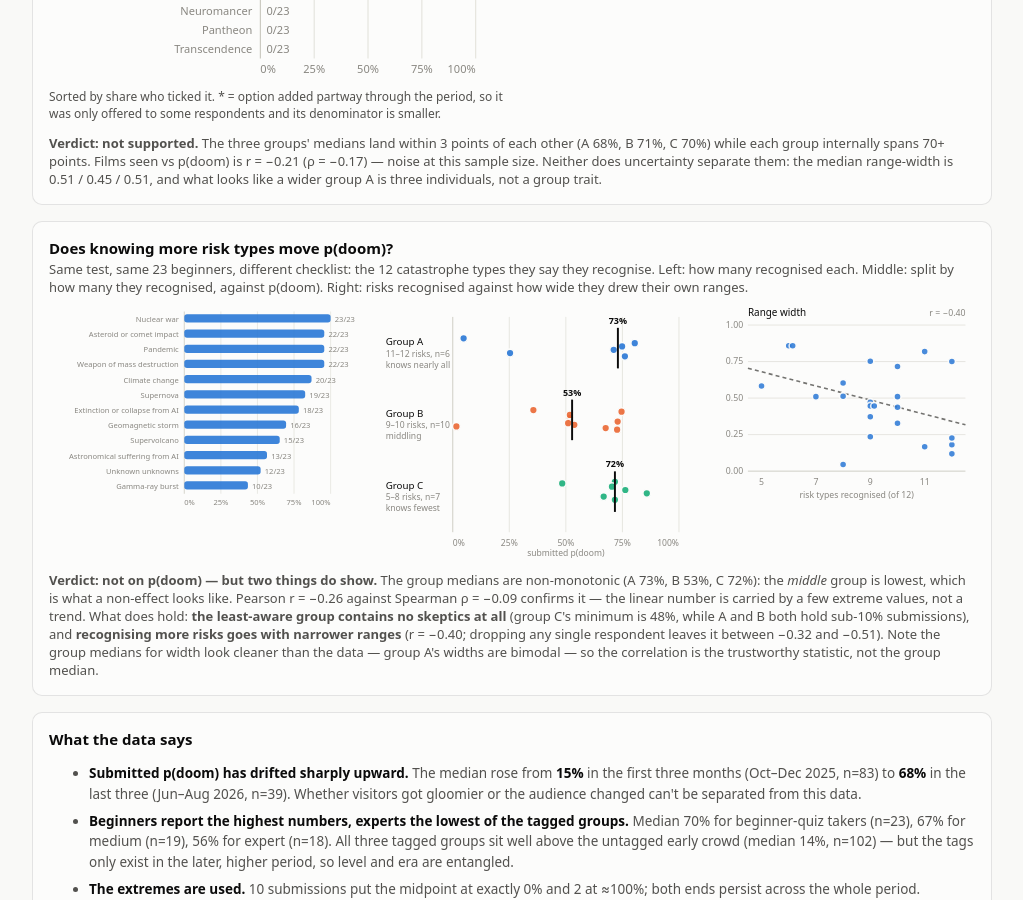
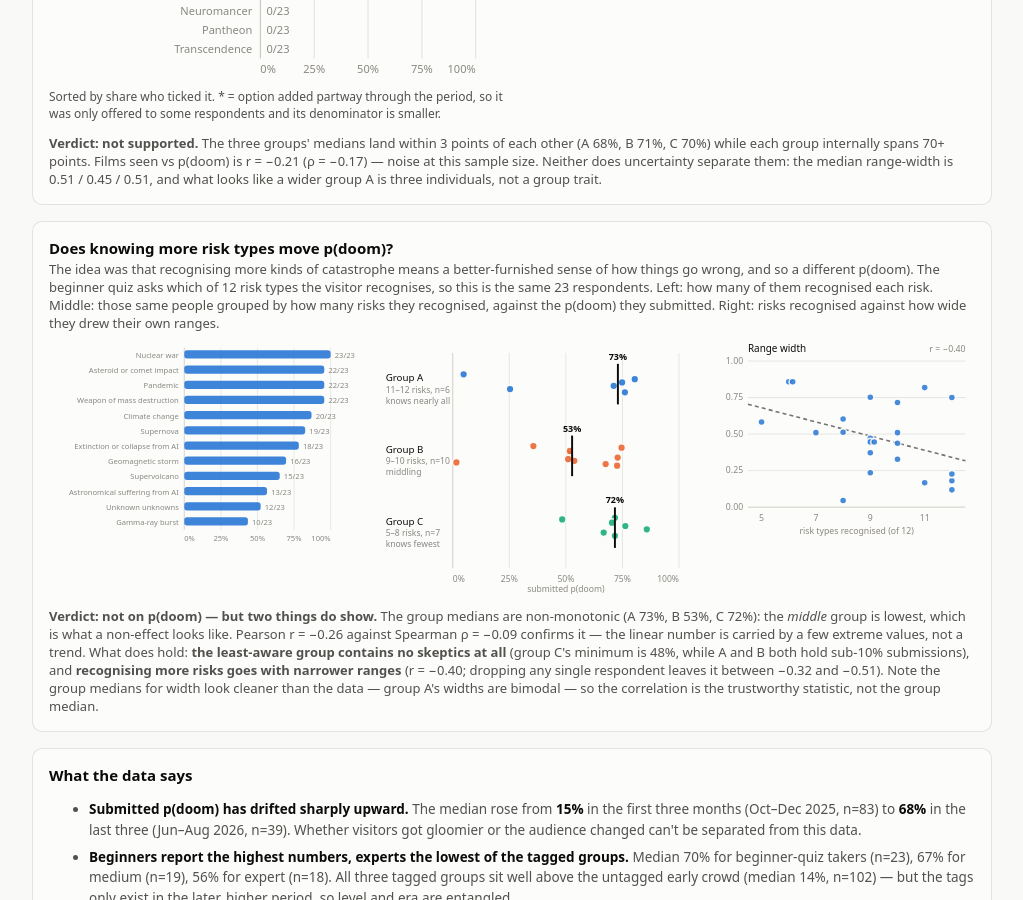
Before and after one commit to neoneye/pdoom-calculator, a Jekyll site: the page pdoom-submissions-viz.html, which Jekyll copies as it is, in a window 1280 px wide and 900 px high, scrolled down 3458 px. Shown: the whole window, without its empty margins (128-1151 px from the left). Built offline with Jekyll 4.4.1, drawn with Linux system fonts in a browser that asks for light colours.

Commit message:
Rewrite the risk-hypothesis subtitle
It opened by referring to the previous section instead of saying what the
section shows. It now states the hypothesis and reads on its own.

Co-Authored-By: Claude Opus 5 <noreply@anthropic.com>

```diff
--- a/pdoom-submissions-viz.html
+++ b/pdoom-submissions-viz.html
@@ -182,7 +182,7 @@
 
   <div class="card">
     <h2>Does knowing more risk types move p(doom)?</h2>
-    <p class="chart-sub">Same test, same 23 beginners, different checklist: the 12 catastrophe types they say they recognise. Left: how many recognised each. Middle: split by how many they recognised, against p(doom). Right: risks recognised against how wide they drew their own ranges.</p>
+    <p class="chart-sub">The idea was that recognising more kinds of catastrophe means a better-furnished sense of how things go wrong, and so a different p(doom). The beginner quiz asks which of 12 risk types the visitor recognises, so this is the same 23 respondents. Left: how many of them recognised each risk. Middle: those same people grouped by how many risks they recognised, against the p(doom) they submitted. Right: risks recognised against how wide they drew their own ranges.</p>
     <div style="display:flex;flex-wrap:wrap;gap:20px;align-items:flex-start">
       <div style="flex:1 1 300px;min-width:270px" id="chart-risks"></div>
       <div style="flex:1 1 300px;min-width:270px" id="chart-riskgroups"></div>
```
